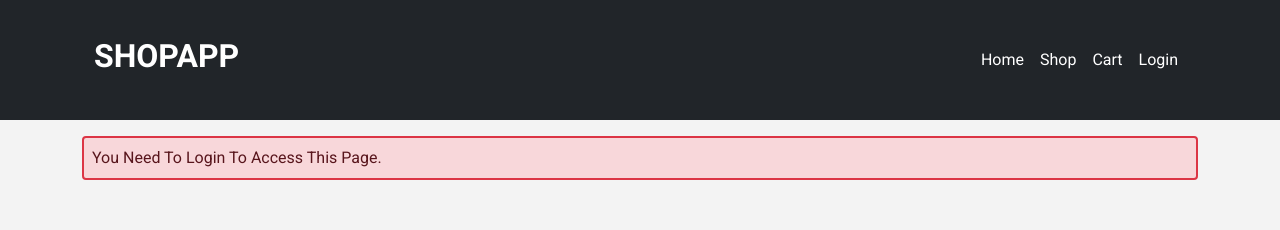
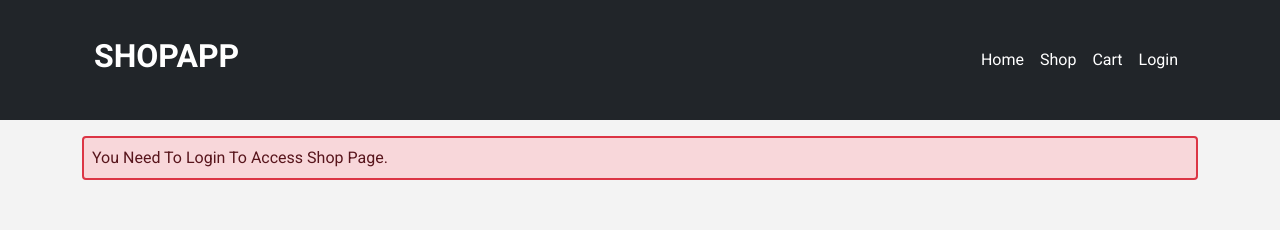
Before and after one commit to imbeltagy/ShopApp, a React (Create React App) app: page /shop in a window 1280 px wide. Shown: the top 230 px of the page. Built offline with nearby package versions, Linux system fonts and the light colour scheme.

Commit message:
Changed CheckIfLogged Component to display page name

```diff
--- a/src/App.js
+++ b/src/App.js
@@ -22,7 +22,7 @@ const pages = [
   {
     path: "/shop",
     element: (
-      <CheckIfLogged>
+      <CheckIfLogged pageName="Shop">
         <Shop />
       </CheckIfLogged>
     ),
@@ -30,7 +30,7 @@ const pages = [
   {
     path: "/cart",
     element: (
-      <CheckIfLogged>
+      <CheckIfLogged pageName="Cart">
         <Cart />
       </CheckIfLogged>
     ),
--- a/src/Components/CheckIfLogged.js
+++ b/src/Components/CheckIfLogged.js
@@ -1,13 +1,13 @@
 import { useAuth } from "../hooks/useAuth";
 import DangerP from "./DangerP";
 
-const CheckIfLogged = ({ children }) => {
+const CheckIfLogged = ({ children, pageName }) => {
   const { isLogged } = useAuth();
   if (!isLogged) {
     return (
       <main>
         <div className="container my-3">
-          <DangerP>You Need To Login To Access This Page.</DangerP>
+          <DangerP>You Need To Login To Access {pageName} Page.</DangerP>
         </div>
       </main>
     );
```
